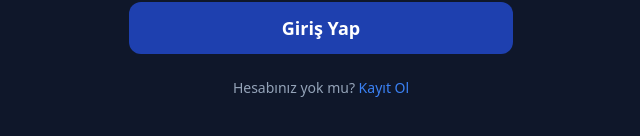
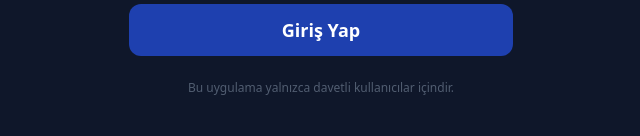
Before and after one commit to RebelWind/claudefitness, a React (Vite) app: page /login in a window 1280 px wide. Shown: the part 526-662 px from the top of the page, without its empty margins (319-959 px from the left). Built offline with nearby package versions, Linux system fonts and the light colour scheme; no server answers.

Commit message:
feat: disable public registration, make app invite-only
- Remove register page route (redirect /register → /login)
- Remove "Kayıt Ol" link from login page
- Show "invite-only" message instead

https://claude.ai/code/session_01WVz2EncCCzc2hSyAK8PLh4

```diff
--- a/src/pages/LoginPage.tsx
+++ b/src/pages/LoginPage.tsx
@@ -1,5 +1,5 @@
 import { useState } from 'react';
-import { useNavigate, Link } from 'react-router';
+import { useNavigate } from 'react-router';
 import { useAuthStore } from '../stores/authStore';
 import Button from '../components/ui/Button';
 import Input from '../components/ui/Input';
@@ -68,11 +68,8 @@ export default function LoginPage() {
           </Button>
         </form>
 
-        <p className="text-center text-sm text-text-muted mt-6">
-          Hesabınız yok mu?{' '}
-          <Link to="/register" className="text-primary-light font-medium">
-            Kayıt Ol
-          </Link>
+        <p className="text-center text-xs text-text-muted/50 mt-6">
+          Bu uygulama yalnızca davetli kullanıcılar içindir.
         </p>
       </div>
     </div>
--- a/src/router/index.tsx
+++ b/src/router/index.tsx
@@ -1,7 +1,7 @@
 import { createBrowserRouter, Navigate } from 'react-router';
 import App from '../App';
 import LoginPage from '../pages/LoginPage';
-import RegisterPage from '../pages/RegisterPage';
+
 import WelcomePage from '../pages/WelcomePage';
 import DashboardPage from '../pages/DashboardPage';
 import InitialSetupPage from '../pages/InitialSetupPage';
@@ -49,6 +49,6 @@ export const router = createBrowserRouter([
     ],
   },
   { path: '/login', element: <LoginPage /> },
-  { path: '/register', element: <RegisterPage /> },
+  { path: '/register', element: <Navigate to="/login" replace /> },
   { path: '*', element: <NotFoundPage /> },
 ]);
```
